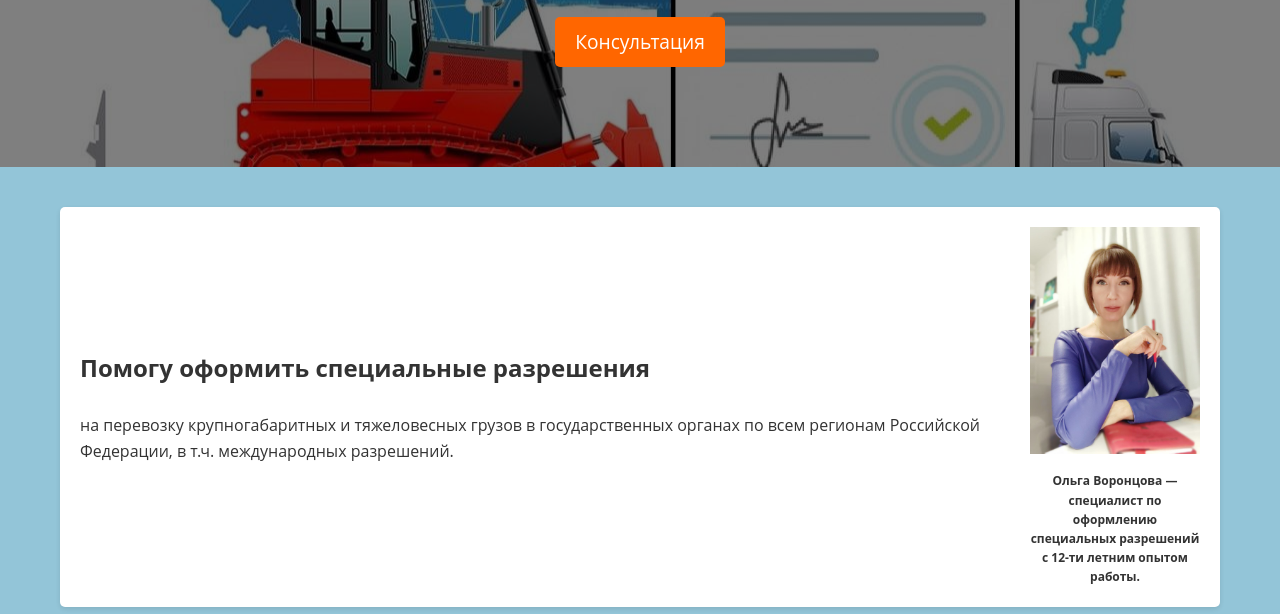
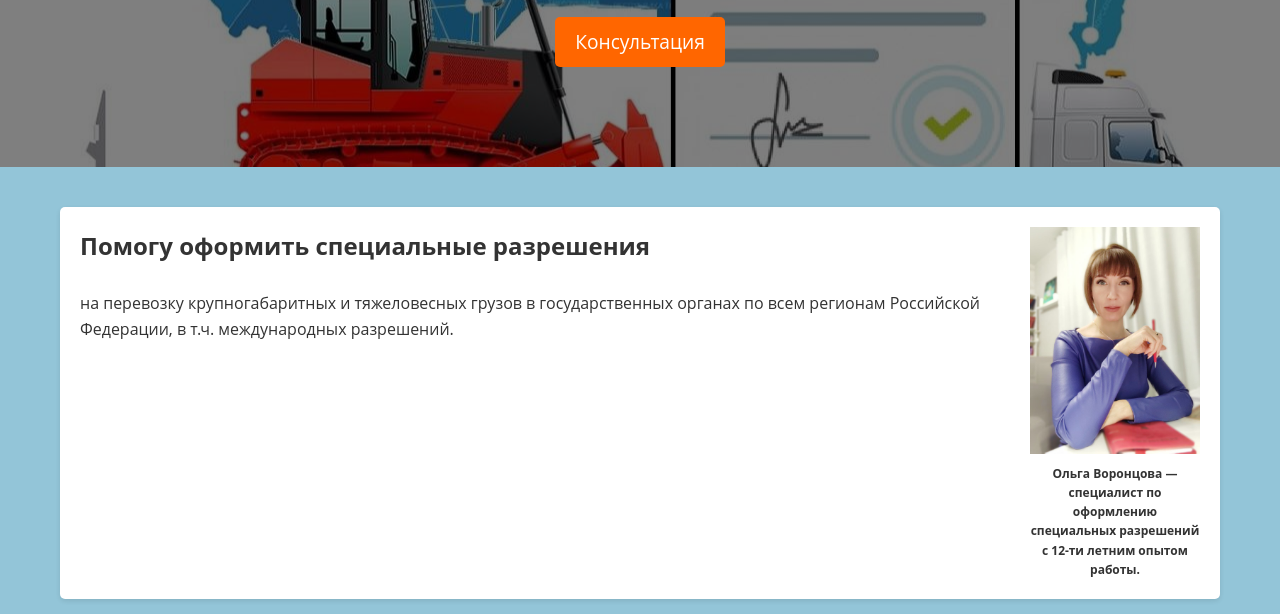
Before and after one commit to vorontsova-olga/consulting, a plain HTML site: page index.html in a window 1280 px wide. Shown: the part 338-952 px from the top of the page. Drawn offline with Linux system fonts and the light colour scheme.

Commit message:
Update mystyle.css

```diff
--- a/mystyle.css
+++ b/mystyle.css
@@ -187,46 +187,54 @@ font-size: 16px;
 background-color: #e65c00;
 }
 
-
 .resume {
     display: flex;
-flex-wrap: wrap;
-align-items: center;
+    flex-direction: row; /* Explicitly set horizontal layout */
+    flex-wrap: nowrap; /* Prevent wrapping to new line */
+    align-items: flex-start; /* Align items at the top */
     justify-content: space-between;
     background-color: #fff;
     padding: 20px;
     margin: 20px 0;
     border-radius: 5px;
     box-shadow: 0 2px 5px rgba(0, 0, 0, 0.1);
+    gap: 20px; /* Add space between text and image */
 }
 
-
 .resume-text {
-flex: 1;
-margin-right: 20px;
+    flex: 1; /* Take available space */
+    min-width: 0; /* Allow text to shrink if needed */
 }
 
-
 .resume-photo {
-flex: 0 0 auto;
-min-width: 50px; /* Минимальная ширина 100px */
-max-width: 170px; /* Максимальная ширина 170px */
+    flex: 0 0 auto; /* Don't grow or shrink */
+    width: 170px; /* Fixed width instead of max-width */
     text-align: center;
 }
 
-
 .resume-photo img {
-max-width: 100%;
+    width: 100%;
     height: auto;
+    display: block; /* Remove extra space below image */
 }
-
 
 .photo-description {
     margin-top: 10px;
     font-size: 12px;
-max-width: 100%;
-margin-left: auto;
-margin-right: auto;
+    width: 100%;
+}
+
+/* Add a media query for very small screens */
+@media (max-width: 480px) {
+    .resume {
+        /* Keep horizontal layout even on very small screens */
+        flex-direction: row;
+        align-items: center;
+    }
+
+    .resume-photo {
+        width: 120px; /* Slightly smaller on very small screens */
+    }
 }
 .contact-container {
 display: flex;
```
Lines whose indentation alone changed are shown as unchanged.
